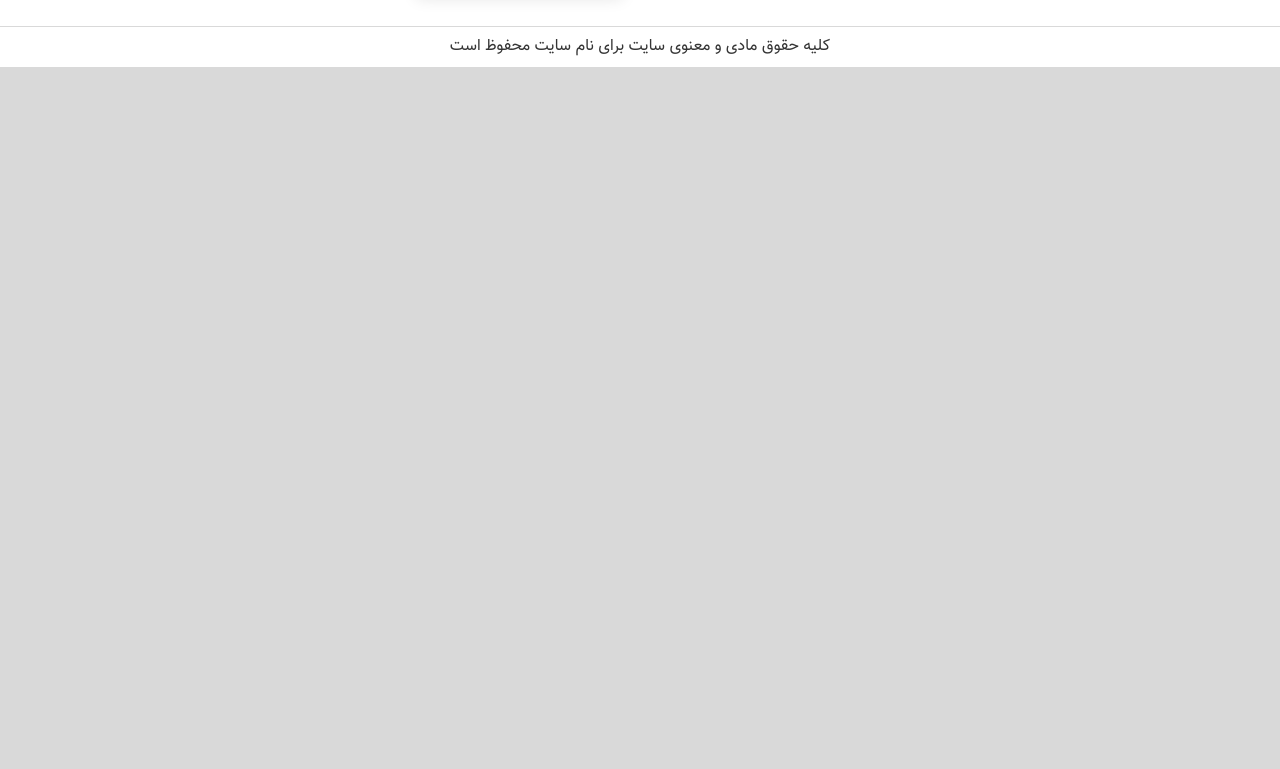
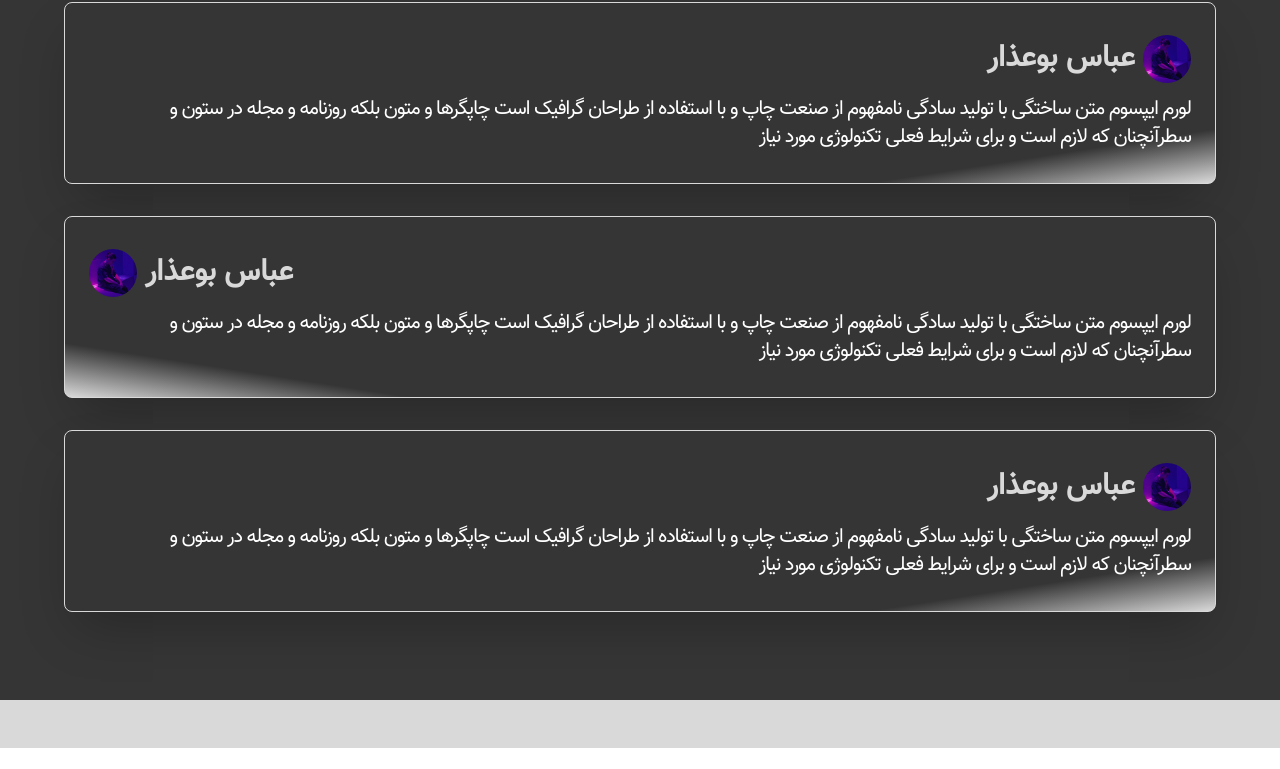
Before and after one commit to Mani-Safarzadeh/Persnoal-Website, a website: page src/pages/team.html in a window 1280 px wide. Shown: the part 1618-2387 px from the top of the page. Before the commit the page ends 1685 px from the top, so only its background shows below. Drawn offline with nearby package versions, Linux system fonts and the light colour scheme.

Commit message:
added feedbacks in team.html

```diff
--- a/bugs.txt
+++ /dev/null
@@ -1,2 +0,0 @@
-horizontal scroll on pages:: fixed
-modal blur
--- a/src/js/modal.js
+++ b/src/js/modal.js
@@ -23,13 +23,11 @@ window.onload = function () {
         modal.classList.remove('-top-75')
         modal.classList.add('top-1/2')
         document.body.classList.add('modal-active')
-        modal.classList.add('backdrop-blur-lg')
     }
     function closeModal () {
         modal.classList.remove('top-1/2')
         modal.classList.add('-top-75')
         document.body.classList.remove('modal-active')
-        modal.classList.remove('backdrop-blur-lg')
     }
 
     btnOpenModal.addEventListener('click', openModal)
--- a/src/pages/team.html
+++ b/src/pages/team.html
@@ -286,7 +286,59 @@
         </div>
     </section>
 
-    <!-- footer -->
+    <!-- your opinions-->
+     <section class="my-12 bg-#353535 px-6 py-10 flex flex-col items-center gap-4">
+        <h5 class="text-2xl lg:text-4xl font-bold text-white">نظرات شما</h5>
+        <div class="px-6 py-10 flex flex-col items-center justify-center gap-4 sm:gap-8 sm:px-8 sm:py-12 md:px-10 md:py-12">
+            <div class="px-6 py-8 text-white flex flex-col gap-3 rounded-lg shadow-2xl bg-gradient-to-br from-#353535 from-85% to-#D9D9D9 border-1 border-#D9D9D9">
+                <div class="flex flex-row items-center gap-2">
+                    <div class="rounded-full w-12 h-12">
+                        <img class="w-full h-full rounded-full" src="../img/radman.jpg" alt="user">
+                    </div>
+                    <div>
+                        <span class="font-bold text-#D9D9D9 text-lg sm:text-xl md:text-2xl xl:text-3xl">عباس بوعذار</span>
+                    </div>
+                </div>
+                <div>
+                    <p class="text-sm tracking-tighter sm:text-base md:text-lg lg:text-xl">
+                        لورم ایپسوم متن ساختگی با تولید سادگی نامفهوم از صنعت چاپ و با استفاده از طراحان گرافیک است چاپگرها و متون بلکه روزنامه و مجله در ستون و سطرآنچنان که لازم است و برای شرایط فعلی تکنولوژی مورد نیاز
+                    </p>
+                </div>
+            </div>
+            <div class="px-6 py-8 text-white flex flex-col gap-3 rounded-lg shadow-2xl bg-gradient-to-bl from-#353535 from-85% to-#D9D9D9 border-1 border-#D9D9D9">
+                <div class="flex flex-row-reverse items-center gap-2">
+                    <div class="rounded-full w-12 h-12">
+                        <img class="w-full h-full rounded-full" src="../img/radman.jpg" alt="user">
+                    </div>
+                    <div>
+                        <span class="font-bold text-#D9D9D9 text-lg sm:text-xl md:text-2xl xl:text-3xl">عباس بوعذار</span>
+                    </div>
+                </div>
+                <div>
+                    <p class="text-sm tracking-tighter sm:text-base md:text-lg lg:text-xl">
+                        لورم ایپسوم متن ساختگی با تولید سادگی نامفهوم از صنعت چاپ و با استفاده از طراحان گرافیک است چاپگرها و متون بلکه روزنامه و مجله در ستون و سطرآنچنان که لازم است و برای شرایط فعلی تکنولوژی مورد نیاز
+                    </p>
+                </div>
+            </div>
+            <div class="px-6 py-8 text-white flex flex-col gap-3 rounded-lg shadow-2xl bg-gradient-to-br from-#353535 from-85% to-#D9D9D9 border-1 border-#D9D9D9">
+                <div class="flex flex-row items-center gap-2">
+                    <div class="rounded-full w-12 h-12">
+                        <img class="w-full h-full rounded-full" src="../img/radman.jpg" alt="user">
+                    </div>
+                    <div>
+                        <span class="font-bold text-#D9D9D9 text-lg sm:text-xl md:text-2xl xl:text-3xl">عباس بوعذار</span>
+                    </div>
+                </div>
+                <div>
+                    <p class="text-sm tracking-tighter sm:text-base md:text-lg lg:text-xl">
+                        لورم ایپسوم متن ساختگی با تولید سادگی نامفهوم از صنعت چاپ و با استفاده از طراحان گرافیک است چاپگرها و متون بلکه روزنامه و مجله در ستون و سطرآنچنان که لازم است و برای شرایط فعلی تکنولوژی مورد نیاز
+                    </p>
+                </div>
+            </div>
+        </section>
+        </div>
+
+        <!-- footer -->
     <footer class="bg-#FFFFFF text-#bg-#353535 flex flex-col">
         <div class="flex flex-wrap gap-y-10 sm:gap-y-6 gap-x-10 p-6 items-center justify-evenly">
             <div class="min-w-36 max-w-48 flex flex-col gap-y-3">
```
Also changed, not shown: features.txt (deleted, +0 -9 lines), src/pages/weblog.html (+2 -0 lines), dist/tailwind.css, 1 other file.
